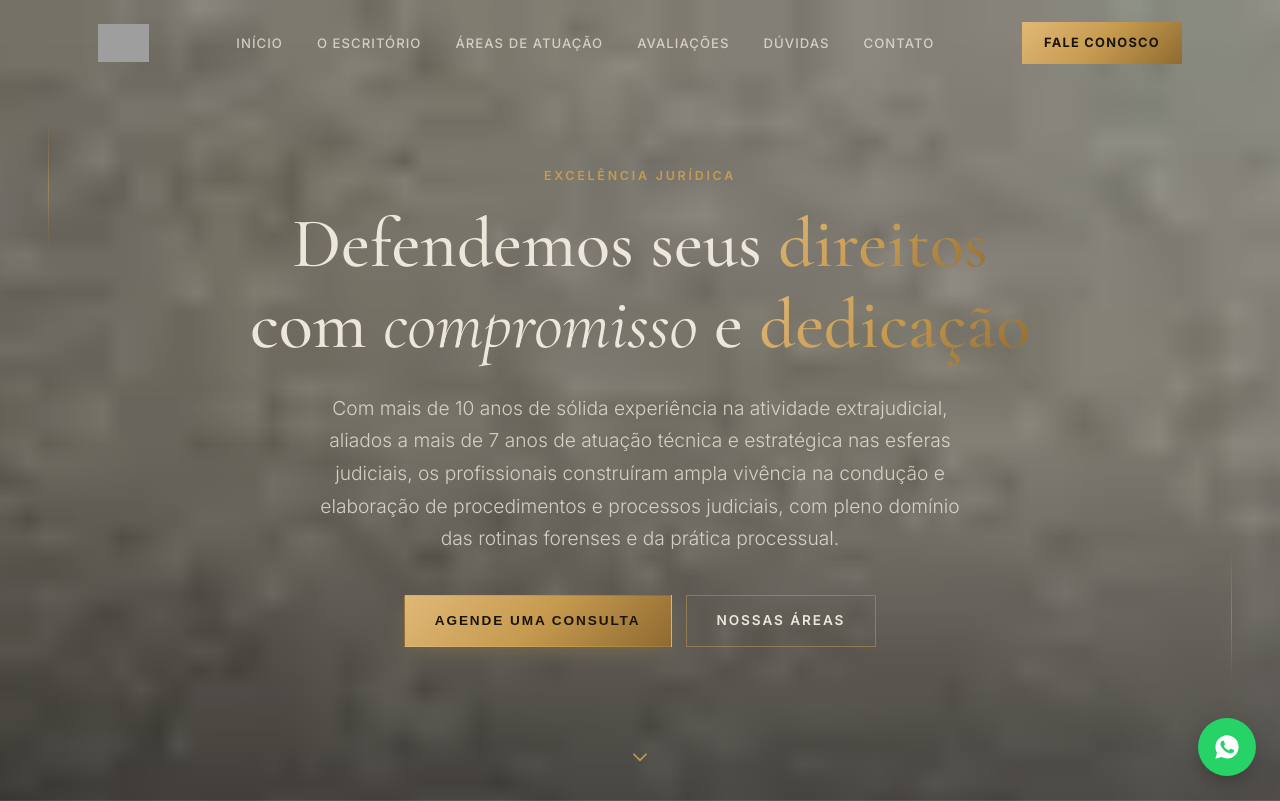
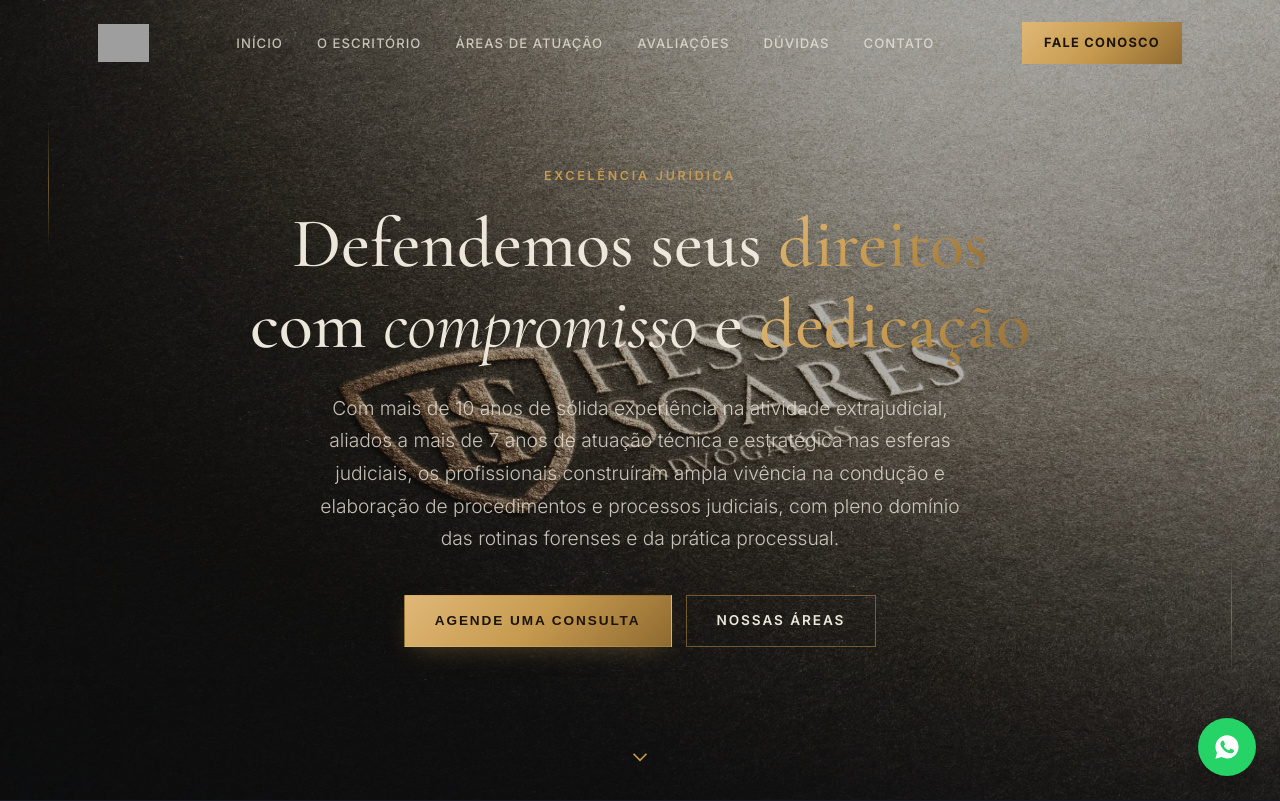
Before and after one commit to yosefjunior1991-cloud/hess-soares-site, a plain HTML site: page index.html in a window 1280 px wide. Shown: the top 801 px of the page. Drawn offline with nearby package versions, Linux system fonts and the light colour scheme; grey boxes are pictures that could not be loaded.

Commit message:
Fundo estatico (logo em relevo) no lugar da animacao de frames

```diff
--- a/index.html
+++ b/index.html
@@ -188,7 +188,7 @@ nav.primary a:hover, nav.primary a.active{color:var(--gold);}
 .mobile-menu .head-cta{display:flex; margin-top:14px; justify-content:center;}
 
 /* ---------- fixed animated background (frame sequence, whole site) ---------- */
-#bgCanvas{position:fixed; inset:0; width:100vw; height:100vh; z-index:-1; display:block; background:#0c0d10;}
+#bgFixed{position:fixed; inset:0; z-index:-1; background:url('bg-hero.webp') center/cover no-repeat, #0c0d10;}
 
 /* ---------- hero ---------- */
 .hero{position:relative; min-height:100vh; overflow:hidden; display:flex; align-items:center; justify-content:center;}
@@ -427,7 +427,7 @@ footer h4{font-size:1.05rem; margin-bottom:20px;}
   <svg width="28" height="28" viewBox="0 0 24 24" fill="white"><path d="M12.04 2C6.58 2 2.13 6.45 2.13 11.91c0 1.75.46 3.45 1.32 4.95L2.05 22l5.25-1.38c1.45.79 3.08 1.21 4.74 1.21h.01c5.46 0 9.91-4.45 9.91-9.91C21.96 6.45 17.51 2 12.04 2zm5.8 14.02c-.24.68-1.4 1.3-1.94 1.38-.5.08-1.12.11-1.8-.11-.42-.13-.95-.31-1.64-.61-2.88-1.24-4.76-4.14-4.9-4.33-.14-.19-1.17-1.56-1.17-2.97 0-1.41.74-2.1 1-2.39.26-.29.57-.36.76-.36.19 0 .38 0 .55.01.18.01.41-.07.64.49.24.58.81 2 .88 2.14.07.14.12.31.02.5-.1.19-.15.31-.29.48-.15.17-.31.38-.44.51-.14.14-.29.29-.13.57.17.29.75 1.24 1.61 2 1.11.99 2.04 1.3 2.33 1.44.29.15.46.13.63-.07.17-.2.72-.84.91-1.13.19-.29.38-.24.64-.14.26.1 1.65.78 1.94.92.29.14.48.22.55.34.07.13.07.72-.17 1.4z"/></svg>
 </a>
 
-<canvas id="bgCanvas" data-frames="240" data-path="frame_" data-ext="webp" aria-hidden="true"></canvas>
+<div id="bgFixed" aria-hidden="true"></div>
 
 <main id="top">
 
@@ -801,76 +801,6 @@ document.querySelectorAll('.tab-btn').forEach(function(btn){
   });
 });
 
-/* ---------- scroll-scrubbed background, fixed behind the whole page (frame sequence) ---------- */
-(function(){
-  var canvas = document.getElementById('bgCanvas');
-  if(!canvas) return;
-  var total = parseInt(canvas.dataset.frames, 10) || 0;
-  var basePath = canvas.dataset.path || '';
-  var ext = canvas.dataset.ext || 'webp';
-  var ctx = canvas.getContext('2d');
-  var images = new Array(total);
-  var currentIndex = 0;
-  var reduce = window.matchMedia && window.matchMedia('(prefers-reduced-motion: reduce)').matches;
-
-  function pad4(n){ return String(n).padStart(4,'0'); }
-  function frameUrl(i){ return basePath + pad4(i+1) + '.' + ext; }
-
-  function drawFrame(i){
-    var img = images[i];
-    if(!img || !img.complete || img.naturalWidth === 0) return;
-    var dpr = Math.min(window.devicePixelRatio || 1, 2);
-    var vw = window.innerWidth;
-    var vh = window.innerHeight;
-    var scale = Math.max(vw / img.naturalWidth, vh / img.naturalHeight);
-    var w = img.naturalWidth * scale;
-    var h = img.naturalHeight * scale;
-    var dx = (vw - w) / 2;
-    var dy = (vh - h) / 2;
-    canvas.width = Math.round(vw * dpr);
-    canvas.height = Math.round(vh * dpr);
-    canvas.style.width = vw + 'px';
-    canvas.style.height = vh + 'px';
-    ctx.setTransform(dpr, 0, 0, dpr, 0, 0);
-    ctx.clearRect(0, 0, vw, vh);
-    ctx.drawImage(img, dx, dy, w, h);
-  }
-
-  function onScroll(){
-    var doc = document.documentElement;
-    var scrollable = doc.scrollHeight - window.innerHeight;
-    var progress = scrollable > 0 ? window.scrollY / scrollable : 0;
-    progress = Math.max(0, Math.min(1, progress));
-    var idx = Math.min(total - 1, Math.floor(progress * total));
-    currentIndex = idx;
-    drawFrame(idx);
-  }
-
-  if(!total){ return; }
-
-  images[0] = new Image();
-  images[0].onload = onScroll;
-  images[0].src = frameUrl(0);
-
-  if(!reduce){
-    for(var i = 1; i < total; i++){
-      (function(i){
-        images[i] = new Image();
-        images[i].onload = function(){ if(i === currentIndex) drawFrame(i); };
-        images[i].src = frameUrl(i);
-      })(i);
-    }
-    window.addEventListener('scroll', onScroll, {passive:true});
-  } else {
-    // reduced motion: show a static mid-sequence frame instead of scroll-linked animation
-    var staticIdx = Math.floor(total / 2);
-    images[staticIdx] = new Image();
-    images[staticIdx].onload = function(){ currentIndex = staticIdx; drawFrame(staticIdx); };
-    images[staticIdx].src = frameUrl(staticIdx);
-  }
-  window.addEventListener('resize', function(){ onScroll(); });
-})();
-
 /* ---------- quizz de qualificação ---------- */
 (function(){
   var LAWYERS = {
```
Also changed, not shown: bg-hero.webp (added).
